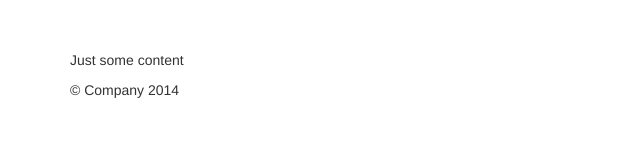
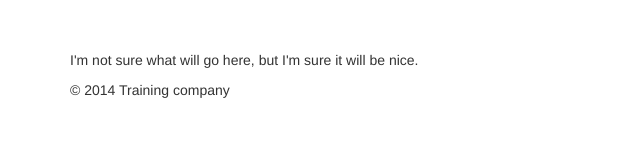
Before and after one commit to LyudmilS/starter-web, a plain HTML site: page simple.html in a window 1280 px wide. Shown: the whole page, without its empty margins (0-640 px from the left). Drawn offline with Linux system fonts and the light colour scheme.

Commit message:
Adding conflicting changes (on purpose) for Git example.

```diff
--- a/simple.html
+++ b/simple.html
@@ -4,7 +4,7 @@ Copyright 2014 Git.Training
 -->
 
 <head>
-	<title>An Example Website</title>
+	<title>A Very Respectfull Website</title>
 	<link rel="stylesheet" href="css/bootstrap.min.css">
 	<style>
 		body {
@@ -19,11 +19,11 @@ Copyright 2014 Git.Training
 	<main class="container">
 		<!-- Content Goes Here -->
 		<p>
-			Just some content
+			I'm not sure what will go here, but I'm sure it will be nice.
 		</p>
 	</main>
 	<footer class="container">
-		<p>&copy; Company 2014</p>
+		<p>&copy; 2014 Training company </p>
 	</footer>
 </body>
 
```
